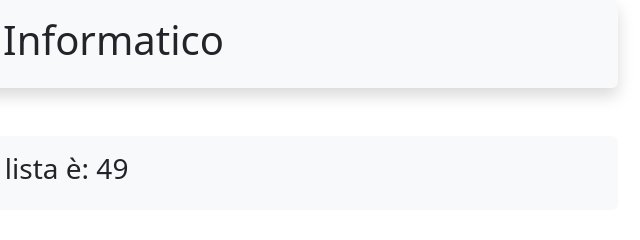
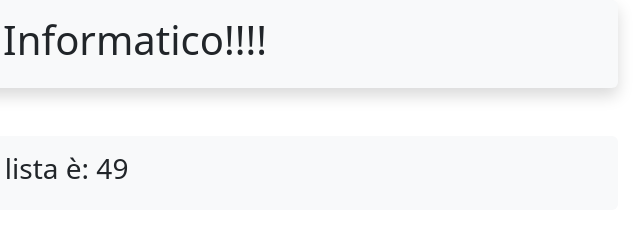
Before and after one commit to francisgrain/quiz-di-diritto-informatico, a plain HTML site: page index.html in a window 1280 px wide. Shown: the top 240 px of the page, 580-1220 px from the left. Drawn offline with nearby package versions, Linux system fonts and the light colour scheme.

Commit message:
Update index.html

```diff
--- a/index.html
+++ b/index.html
@@ -15,7 +15,7 @@
   <body>
     <div class="container-sm">
       <div class="shadow p-3 mb-5 bg-body-tertiary rounded">
-        <h1>Simulatore Quiz di Diritto Informatico</h1>
+        <h1>Simulatore Quiz di Diritto Informatico!!!!</h1>
       </div>
       <div class="shadow-none p-3 mb-5 bg-body-tertiary rounded">
         <h3 id="numeroDomande"></h3>
```
